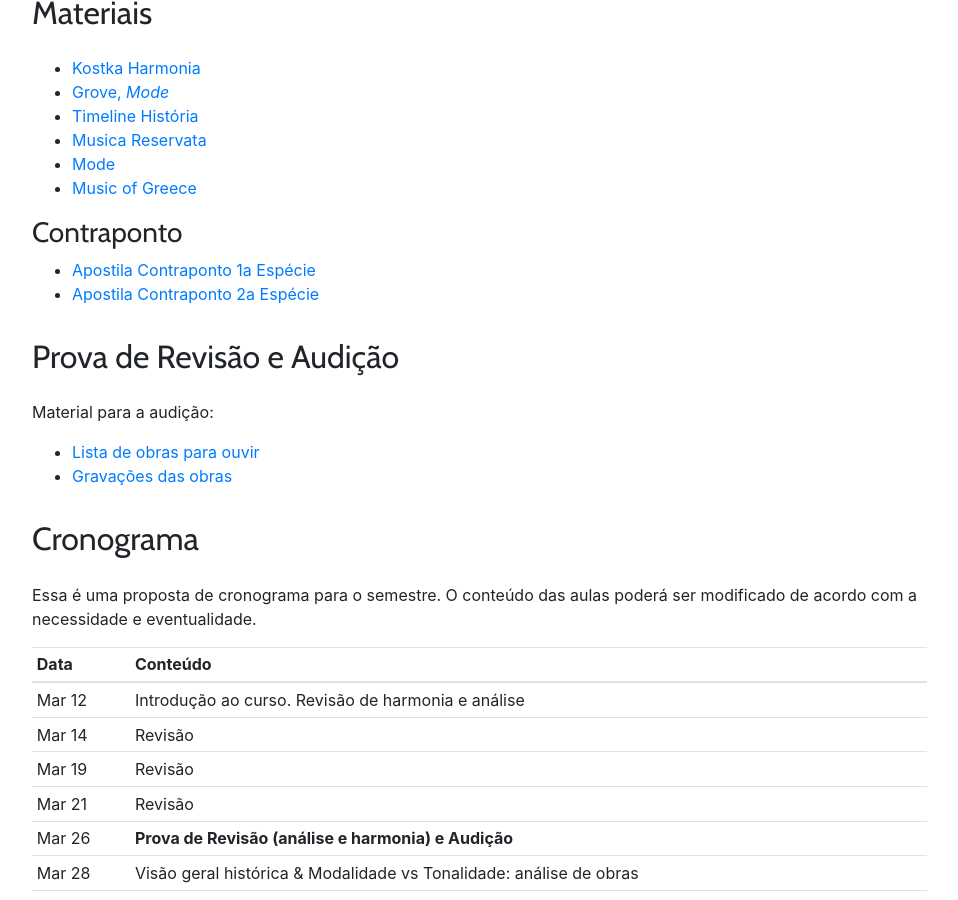
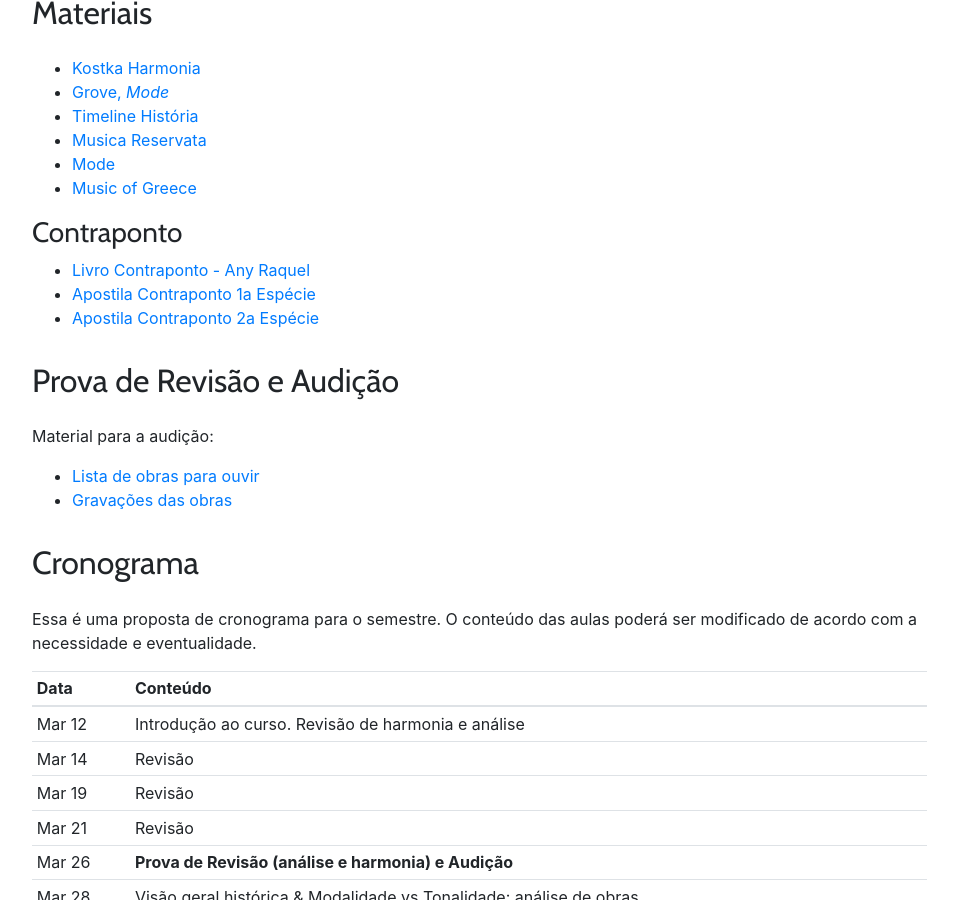
Before and after one commit to kroger/genosmus, a Jekyll site: the page built from _pedro/musa75.md, in a window 1280 px wide and 900 px high, scrolled down 804 px. Shown: the whole window, without its empty margins (68-1026 px from the left). Built offline with Jekyll 4.4.1, drawn with Linux system fonts in a browser that asks for light colours.

Commit message:
Acrescenta livro de contraponto

```diff
--- a/_pedro/musa75.md
+++ b/_pedro/musa75.md
@@ -39,8 +39,9 @@ para me procurar; depois disso a nota não será modificada
 
 ### Contraponto
 
-- [Apostila Contraponto 1a Espécie][5]
-- [Apostila Contraponto 2a Espécie][6]
+- [Livro Contraponto - Any Raquel][5]
+- [Apostila Contraponto 1a Espécie][6]
+- [Apostila Contraponto 2a Espécie][7]
 
 ## Prova de Revisão e Audição
 
```
Also changed, not shown: other parts of _pedro/musa75.md (+3 -2 lines).
